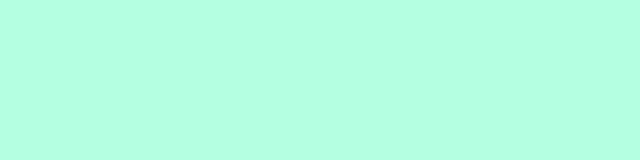
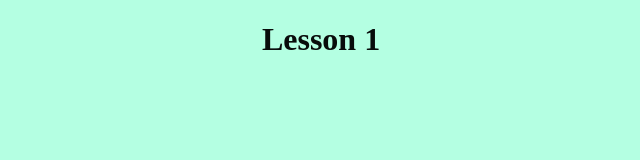
Before and after one commit to chagovcev/working_js, a plain HTML site: page Lesson_1/index.html in a window 1280 px wide. Shown: the whole page, without its empty margins (319-959 px from the left). Drawn offline with Linux system fonts and the light colour scheme.

Commit message:
Добавили стили и заголовок

```diff
--- a/Lesson_1/css/style.css
+++ b/Lesson_1/css/style.css
@@ -1,3 +1,8 @@
 body{
     background-color: #B4FFE2;
 }
+
+h1{
+    color: #080C0B;
+    text-align: center;
+}
--- a/Lesson_1/index.html
+++ b/Lesson_1/index.html
@@ -5,9 +5,11 @@
     <meta name="viewport" content="width=device-width, initial-scale=1.0">
     <meta http-equiv="X-UA-Compatible" content="ie=edge">
     <link rel="stylesheet" href="css/style.css">
-    <title>Document</title>
+    <title>Работа с JS</title>
 </head>
 <body>
+    <h1>Lesson 1</h1>
+
 
     <script src="js/script.js"></script>
 </body>
```
